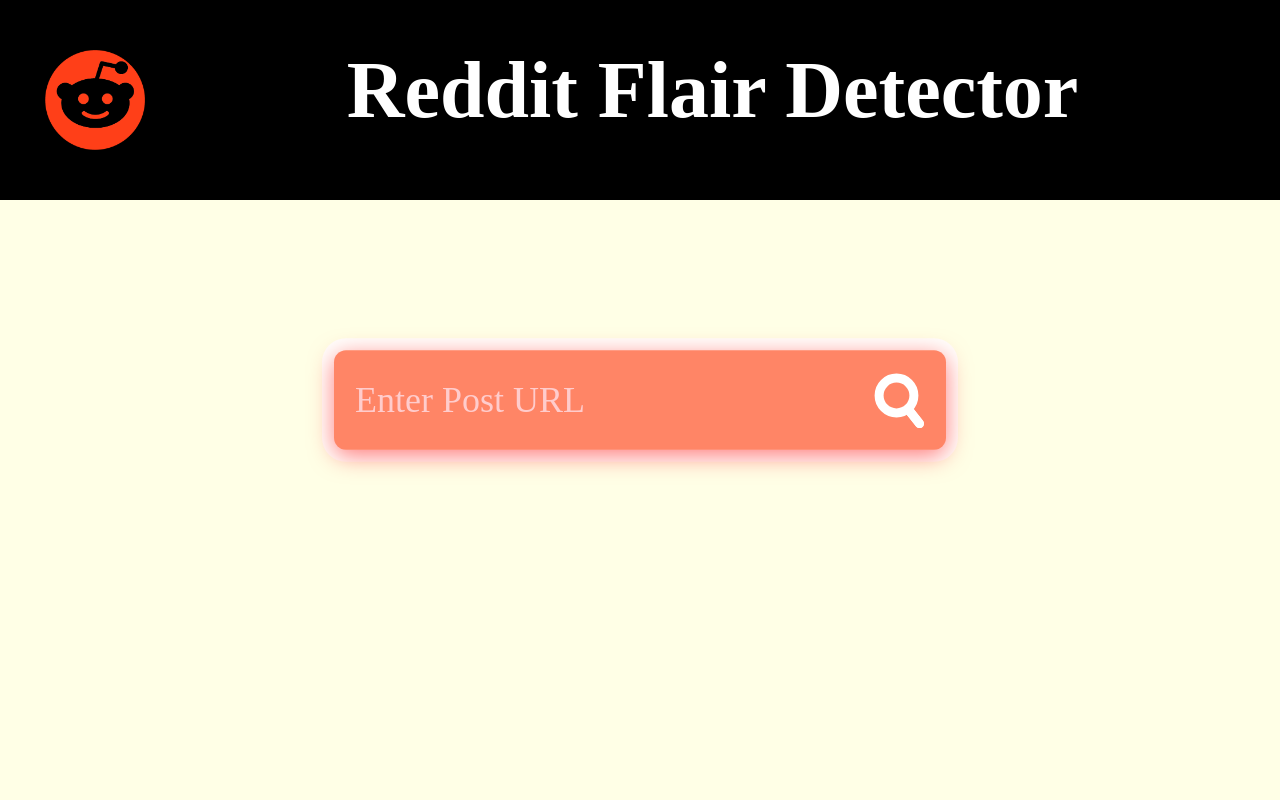
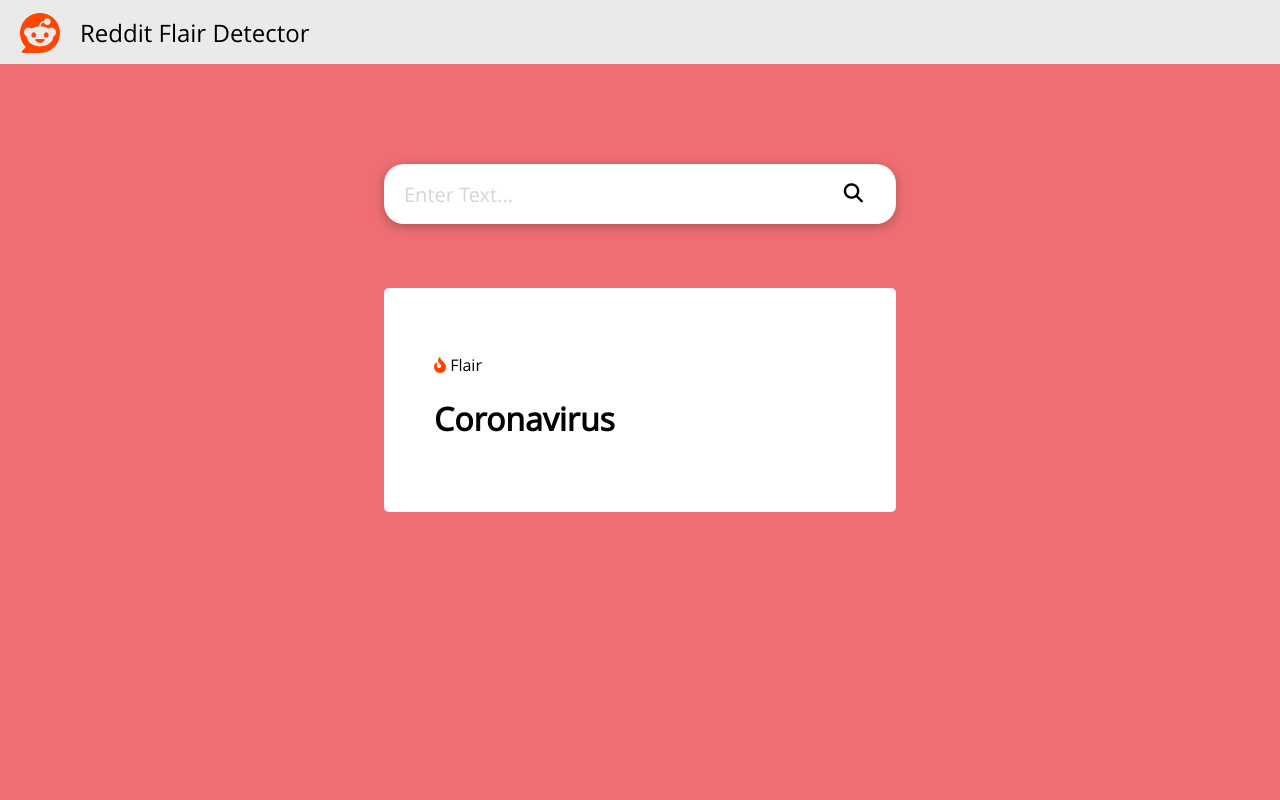
Before and after one commit to Gunnika/Reddit-Flair-Detector, a Flask app: page / in a window 1280 px wide. Run offline with Flask 2, Linux system fonts and the light colour scheme; some libraries are stand-ins or nearby versions.

Commit message:
Update webpage

```diff
--- a/templates/index.html
+++ b/templates/index.html
@@ -1,28 +1,42 @@
 <!DOCTYPE html>
-<html>
+<html lang="en">
   <head>
     <link rel="stylesheet" type="text/css" href="style.css">
-	<title></title>
+    <meta charset="UTF-8" />
+    <meta name="viewport" content="width=device-width, initial-scale=1.0" />
+    <script
+      src="https://kit.fontawesome.com/96aea49251.js"
+      crossorigin="anonymous"
+    ></script>
+
+    <title>Reddit Flair Detector</title>
   </head>
   <body>
-<div class = "strip">
-	<div class="header">
-		<h1>Reddit Flair Detector</h1>
-		<img src="logo.png" alt="Reddit Icon">
+    <div class="navbar">
+      <div class="icon">
+        <i class="fab fa-reddit"></i>
+      </div>
+      <div class="title">Reddit Flair Detector</div>
+    </div>
+
+    <div class="main-body">
+      <div>
+        <div class="form-container">
+          <form action="" class="Search">
+            <input
+              class="Search-box"
+              type="search"
+              placeholder="Enter Text..."
+            />
+            <span class="fa fa-search"></span>
+          </form>
+        </div>
+
+        <div class="results">
+          <p><i class="fas fa-fire-alt"></i> Flair</p>
+          <h1>Coronavirus</h1>
         </div>
       </div>
-<div id="cover">
-  <form method="get" action="">
-    <div class="tb">
-      <div class="td"><input type="text" placeholder="Enter Post URL" required></div>
-      <div class="td" id="s-cover">
-        <button type="submit">
-          <div id="s-circle"></div>
-          <span></span>
-        </button>
-      </div>
-    </div>
-  </form>
     </div>
   </body>
 </html>
--- a/templates/style.css
+++ b/templates/style.css
@@ -1,203 +1,101 @@
-*
-{
-    outline: none;
+html {
+      box-sizing: border-box;
+    }
+    *,
+    *:before,
+    *:after {
+      box-sizing: inherit;
     }
 
-html, body
-{
-    height: 100%;
-    min-height: 100%;
+    @font-face {
+      font-family: "Open Sans";
+      font-style: normal;
+      font-weight: 400;
+      src: local("Open Sans"), local("OpenSans"),
+        url(https://fonts.gstatic.com/s/productsans/v5/HYvgU2fE2nRJvZ5JFAumwegdm0LZdjqr5-oayXSOefg.woff2)
+          format("woff2");
     }
 
-body
-{
+    body {
+      font-family: Open Sans;
+      padding: 0;
       margin: 0;
-    padding: 0;
-    background-color: #ffffe6;
     }
 
-.strip
-{
-    height: 200px;
-    margin-top: 0px;
-    background-color: black;
+    .navbar {
+      height: 8vh;
+      padding: 0 20px;
+      background: rgb(234, 234, 235);
+      display: flex;
+      align-items: center;
     }
 
-.header
-{
-    vertical-align: middle;
-    padding: 45px 0;
-    text-align: center;
-    font-size: 40px;
-    color: white;
-    overflow: auto;
+    .navbar > .icon {
+      font-size: 5vh;
+      color: #ff4500;
     }
 
-.header img {
-  background-color: transparent;
-  float: left;
-  margin: 5px 0px 5px 45px;
-  width: 100px;/*
-  height: 100px;
-  background: #555;*/
+    .fa-fire-alt {
+      color: orangered;
     }
 
-.header h1 {
-  display: inline;
-  float:left
-  width: 50px;
-  text-align: center;
-  /*position: relative;*/
-  /*top: 18px;*/
-  /*left: 10px;*/
+    .navbar > .title {
+      font-size: 3vh;
+      margin: 0 20px;
     }
 
-.tb
-{
-    display: table;
-    width: 100%;
+    .main-body {
+      height: 92vh;
+      background-color: #ee6e73;
+      padding-top: 100px;
+      display: flex;
+      justify-content: center;
     }
 
-.td
-{
-    display: table-cell;
-    vertical-align: middle;
+    input[type="search"] {
+      box-sizing: border-box;
     }
 
-input, button
-{
-    color: #fff;
-    font-family: Nunito;
-    padding: 0;
-    margin: 0;
-    border: 0;
-    background-color: transparent;
+    .Search {
+      position: relative;
     }
 
-#cover
-{
+    .Search-box {
+      margin: 0 12px;
+      padding: 5px 20px;
+      padding-right: 55px;
+      height: 60px;
+      width: 40vw;
+      border: 0;
+      font-size: 20px;
+      font-family: Open Sans;
+      border-radius: 20px;
+      box-shadow: 0 3px 12px -1px rgba(0, 0, 0, 0.3);
+      transition: all 0.5s ease-in;
+    }
+
+    ::placeholder {
+      opacity: 0.3;
+    }
+
+    span.fa {
       position: absolute;
       top: 50%;
-    left: 0;
-    right: 0;
-    width: 950px;
-    padding: 35px;
-    margin: -83px auto 0 auto;
-    background-color: #ff8566;
-    border-radius: 20px;
-    box-shadow: 0 10px 40px #ff7c7c, 0 0 0 20px #ffffffeb;
-    transform: scale(0.6);
+      right: 45px;
+      transform: translateY(-50%);
+      font-size: 120%;
     }
 
-form
-{
-    height: 96px;
+    .Search-box:focus {
+      outline: 0;
+      width: 60vw;
     }
 
-input[type="text"]
-{
-    width: 100%;
-    height: 96px;
-    font-size: 60px;
-    line-height: 1;
+    .results {
+      background: white;
+      padding: 50px;
+      border-radius: 5px;
+      width: 40vw;
+      margin: auto;
+      margin-top: 8vh;
     }
-
-input[type="text"]::placeholder
-{
-    color: #ffcccc;
-}
-
-#s-cover
-{
-    width: 1px;
-    padding-left: 35px;
-}
-
-button
-{
-    position: relative;
-    display: block;
-    width: 84px;
-    height: 96px;
-    cursor: pointer;
-}
-
-#s-circle
-{
-    position: relative;
-    top: -8px;
-    left: 0;
-    width: 43px;
-    height: 43px;
-    margin-top: 0;
-    border-width: 15px;
-    border: 15px solid #fff;
-    background-color: transparent;
-    border-radius: 50%;
-    transition: 0.5s ease all;
-}
-
-button span
-{
-    position: absolute;
-    top: 68px;
-    left: 43px;
-    display: block;
-    width: 45px;
-    height: 15px;
-    background-color: transparent;
-    border-radius: 10px;
-    transform: rotateZ(52deg);
-    transition: 0.5s ease all;
-}
-
-button span:before, button span:after
-{
-    content: '';
-    position: absolute;
-    bottom: 0;
-    right: 0;
-    width: 45px;
-    height: 15px;
-    background-color: #fff;
-    border-radius: 10px;
-    transform: rotateZ(0);
-    transition: 0.5s ease all;
-}
-
-#s-cover:hover #s-circle
-{
-    top: -1px;
-    width: 67px;
-    height: 15px;
-    border-width: 0;
-    background-color: #fff;
-    border-radius: 20px;
-}
-
-#s-cover:hover span
-{
-    top: 50%;
-    left: 56px;
-    width: 25px;
-    margin-top: -9px;
-    transform: rotateZ(0);
-}
-
-#s-cover:hover button span:before
-{
-    bottom: 11px;
-    transform: rotateZ(52deg);
-}
-
-#s-cover:hover button span:after
-{
-    bottom: -11px;
-    transform: rotateZ(-52deg);
-}
-#s-cover:hover button span:before, #s-cover:hover button span:after
-{
-    right: -6px;
-    width: 40px;
-    background-color: #fff;
-}
```
Also changed, not shown: templates/logo.png (deleted). Lines whose indentation alone changed are shown as unchanged.
